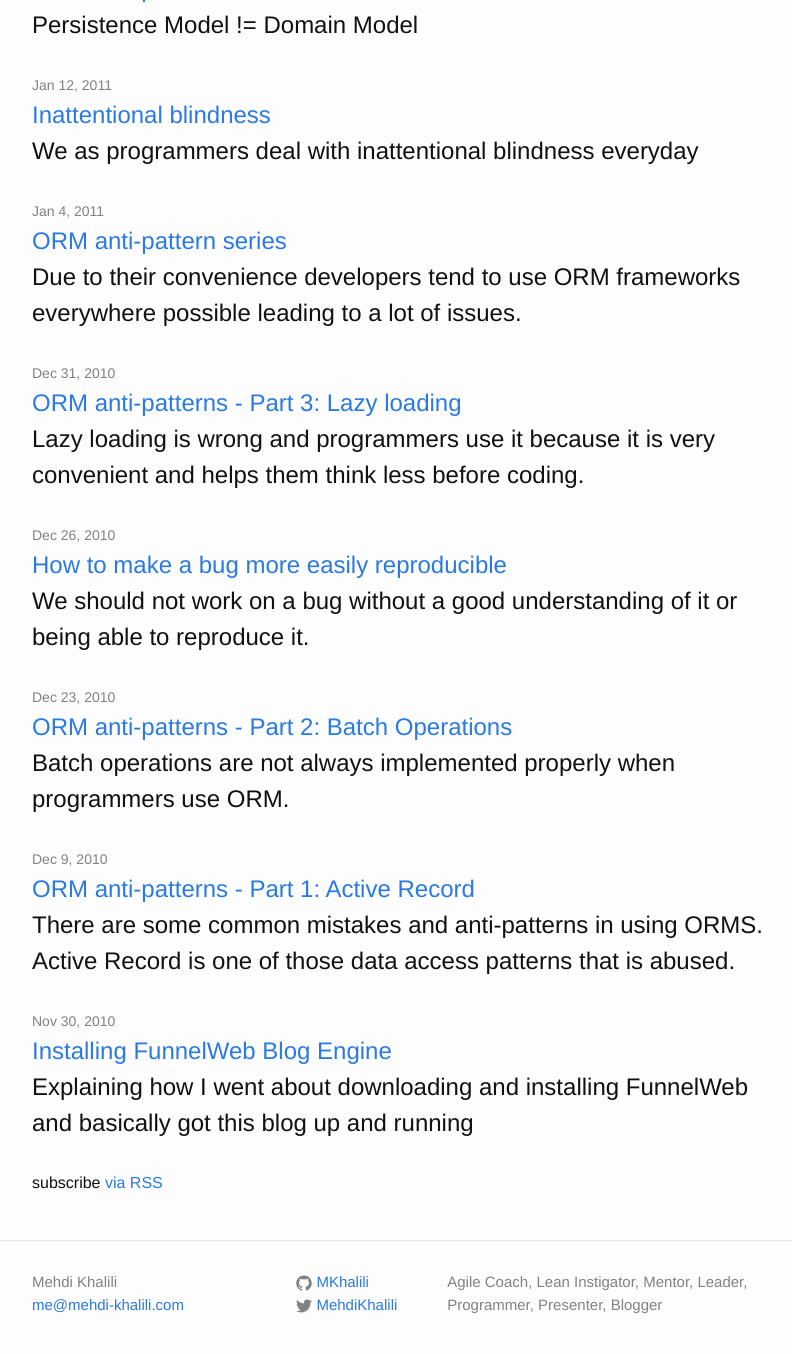
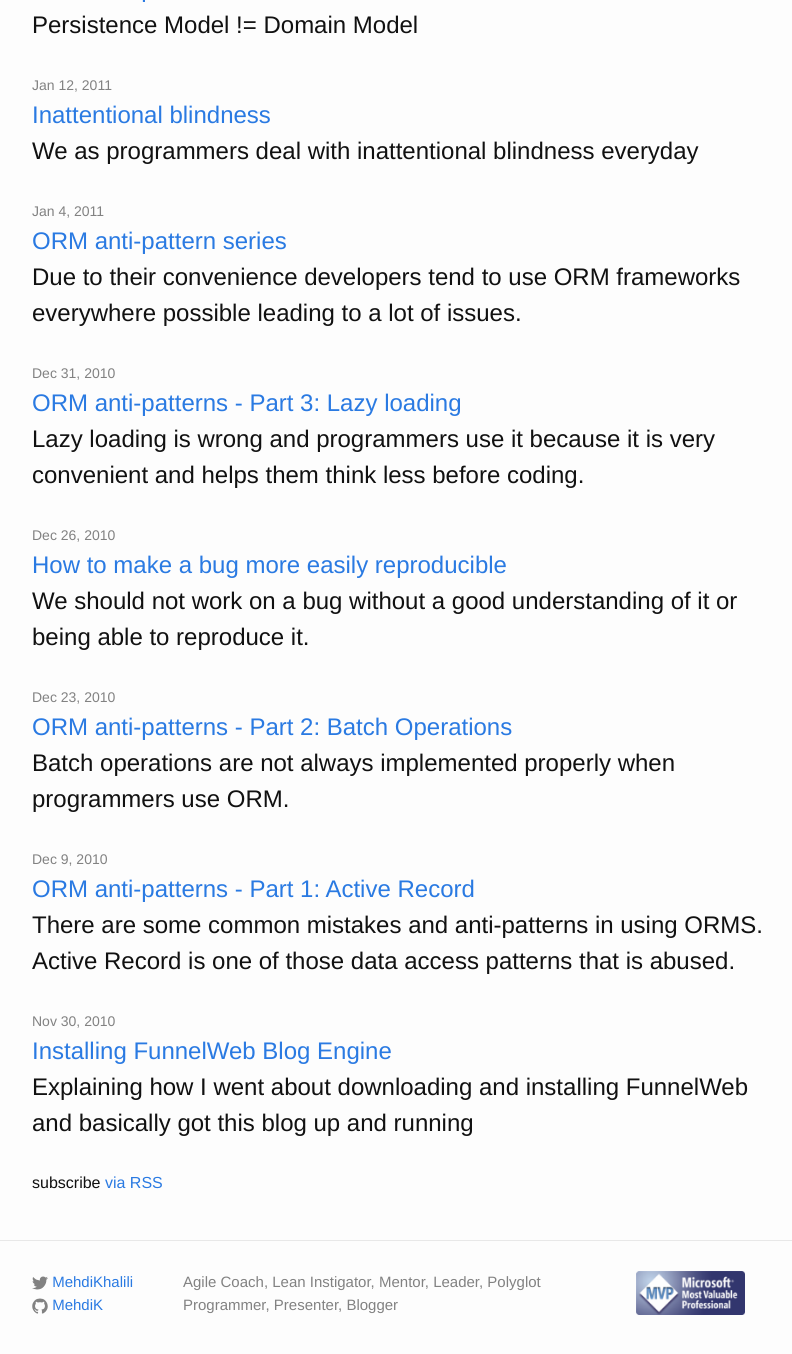
Before and after one commit to MehdiK/mehdik.github.io, a Jekyll site: the page built from index.html, in a window 1280 px wide and 1400 px high, scrolled down 11395 px. Shown: the top 1354 px of the window, without its empty margins (238-1030 px from the left). Built offline with Jekyll 4.4.1, drawn with Linux system fonts in a browser that asks for light colours; nearby versions of some CDN libraries; comment, search, counter and statistics services are not loaded.

Commit message:
Added MVP to footer

```diff
--- a/_config.yml
+++ b/_config.yml
@@ -4,11 +4,11 @@ author: Mehdi Khalili
 email: me@mehdi-khalili.com
 disqus_short_name: mehdikhalilisblog
 description: > # this means to ignore newlines until "baseurl:"
-  Agile Coach, Lean Instigator, Mentor, Leader, Programmer, Presenter, Blogger
+  Agile Coach, Lean Instigator, Mentor, Leader, Polyglot Programmer, Presenter, Blogger
 baseurl: "" # the subpath of your site, e.g. /blog/
 url: "http://www.mehdi-khalili.com" # the base hostname & protocol for your site
 twitter_username: MehdiKhalili
-github_username:  MKhalili
+github_username:  MehdiK
 
 # Build settings
 markdown: kramdown
--- a/_includes/footer.html
+++ b/_includes/footer.html
@@ -5,30 +5,8 @@
     <div class="footer-col-wrapper">
       <div class="footer-col  footer-col-1">
         <ul class="contact-list">
-          <li>{{ site.title }}</li>
-          <li><a href="mailto:{{ site.email }}">{{ site.email }}</a></li>
-        </ul>
-      </div>
-
-      <div class="footer-col  footer-col-2">
-        <ul class="social-media-list">
-          {% if site.github_username %}
           <li>
-            <a href="https://github.com/{{ site.github_username }}">
-              <span class="icon  icon--github">
-                <svg viewBox="0 0 16 16">
-                  <path fill="#828282" d="M7.999,0.431c-4.285,0-7.76,3.474-7.76,7.761 c0,3.428,2.223,6.337,5.307,7.363c0.388,0.071,0.53-0.168,0.53-0.374c0-0.184-0.007-0.672-0.01-1.32 c-2.159,0.469-2.614-1.04-2.614-1.04c-0.353-0.896-0.862-1.135-0.862-1.135c-0.705-0.481,0.053-0.472,0.053-0.472 c0.779,0.055,1.189,0.8,1.189,0.8c0.692,1.186,1.816,0.843,2.258,0.645c0.071-0.502,0.271-0.843,0.493-1.037 C4.86,11.425,3.049,10.76,3.049,7.786c0-0.847,0.302-1.54,0.799-2.082C3.768,5.507,3.501,4.718,3.924,3.65 c0,0,0.652-0.209,2.134,0.796C6.677,4.273,7.34,4.187,8,4.184c0.659,0.003,1.323,0.089,1.943,0.261 c1.482-1.004,2.132-0.796,2.132-0.796c0.423,1.068,0.157,1.857,0.077,2.054c0.497,0.542,0.798,1.235,0.798,2.082 c0,2.981-1.814,3.637-3.543,3.829c0.279,0.24,0.527,0.713,0.527,1.437c0,1.037-0.01,1.874-0.01,2.129 c0,0.208,0.14,0.449,0.534,0.373c3.081-1.028,5.302-3.935,5.302-7.362C15.76,3.906,12.285,0.431,7.999,0.431z"/>
-                </svg>
-              </span>
-
-              <span class="username">{{ site.github_username }}</span>
-            </a>
-          </li>
-          {% endif %}
-
-          {% if site.twitter_username %}
-          <li>
-            <a href="https://twitter.com/{{ site.twitter_username }}">
+            <a href="https://twitter.com/{{ site.twitter_username }}" target="blank">
               <span class="icon  icon--twitter">
                 <svg viewBox="0 0 16 16">
                   <path fill="#828282" d="M15.969,3.058c-0.586,0.26-1.217,0.436-1.878,0.515c0.675-0.405,1.194-1.045,1.438-1.809
@@ -39,12 +17,32 @@
               <span class="username">{{ site.twitter_username }}</span>
             </a>
           </li>
-          {% endif %}
+           <li>
+             <a href="https://github.com/{{ site.github_username }}" target="blank">
+               <span class="icon  icon--github">
+                 <svg viewBox="0 0 16 16">
+                   <path fill="#828282" d="M7.999,0.431c-4.285,0-7.76,3.474-7.76,7.761 c0,3.428,2.223,6.337,5.307,7.363c0.388,0.071,0.53-0.168,0.53-0.374c0-0.184-0.007-0.672-0.01-1.32 c-2.159,0.469-2.614-1.04-2.614-1.04c-0.353-0.896-0.862-1.135-0.862-1.135c-0.705-0.481,0.053-0.472,0.053-0.472 c0.779,0.055,1.189,0.8,1.189,0.8c0.692,1.186,1.816,0.843,2.258,0.645c0.071-0.502,0.271-0.843,0.493-1.037 C4.86,11.425,3.049,10.76,3.049,7.786c0-0.847,0.302-1.54,0.799-2.082C3.768,5.507,3.501,4.718,3.924,3.65 c0,0,0.652-0.209,2.134,0.796C6.677,4.273,7.34,4.187,8,4.184c0.659,0.003,1.323,0.089,1.943,0.261 c1.482-1.004,2.132-0.796,2.132-0.796c0.423,1.068,0.157,1.857,0.077,2.054c0.497,0.542,0.798,1.235,0.798,2.082 c0,2.981-1.814,3.637-3.543,3.829c0.279,0.24,0.527,0.713,0.527,1.437c0,1.037-0.01,1.874-0.01,2.129 c0,0.208,0.14,0.449,0.534,0.373c3.081-1.028,5.302-3.935,5.302-7.362C15.76,3.906,12.285,0.431,7.999,0.431z"/>
+                 </svg>
+               </span>
+
+               <span class="username">{{ site.github_username }}</span>
+             </a>
+           </li>
         </ul>
       </div>
 
+      <div class="footer-col  footer-col-2">
+        <p class="text">{{ site.description }}</p>
+      </div>
+
       <div class="footer-col  footer-col-3">
-        <p class="text">{{ site.description }}</p>
+        <ul class="contact-list">
+          <li>
+            <a href="https://mvp.microsoft.com/en-us/PublicProfile/5000874?fullName=Mehdi%20Khalili" target="blank" >
+              <img height="80%" width="80%" src="/get/mvp.png" />
+            </a>
+          </li>
+        </ul>
       </div>
     </div>
 
--- a/_sass/_layout.scss
+++ b/_sass/_layout.scss
@@ -121,28 +121,28 @@
 }
 
 .footer-col-1 {
-    width: -webkit-calc(35% - (#{$spacing-unit} / 2));
-    width:         calc(35% - (#{$spacing-unit} / 2));
-}
-
-.footer-col-2 {
     width: -webkit-calc(20% - (#{$spacing-unit} / 2));
     width:         calc(20% - (#{$spacing-unit} / 2));
 }
 
+.footer-col-2 {
+    width: -webkit-calc(60% - (#{$spacing-unit} / 2));
+    width:         calc(60% - (#{$spacing-unit} / 2));
+}
+
 .footer-col-3 {
-    width: -webkit-calc(45% - (#{$spacing-unit} / 2));
-    width:         calc(45% - (#{$spacing-unit} / 2));
+    width: -webkit-calc(20% - (#{$spacing-unit} / 2));
+    width:         calc(20% - (#{$spacing-unit} / 2));
 }
 
 @include media-query($on-laptop) {
     .footer-col-1,
-    .footer-col-2 {
+    .footer-col-3 {
         width: -webkit-calc(50% - (#{$spacing-unit} / 2));
         width:         calc(50% - (#{$spacing-unit} / 2));
     }
 
-    .footer-col-3 {
+    .footer-col-2 {
         width: -webkit-calc(100% - (#{$spacing-unit} / 2));
         width:         calc(100% - (#{$spacing-unit} / 2));
     }
```
